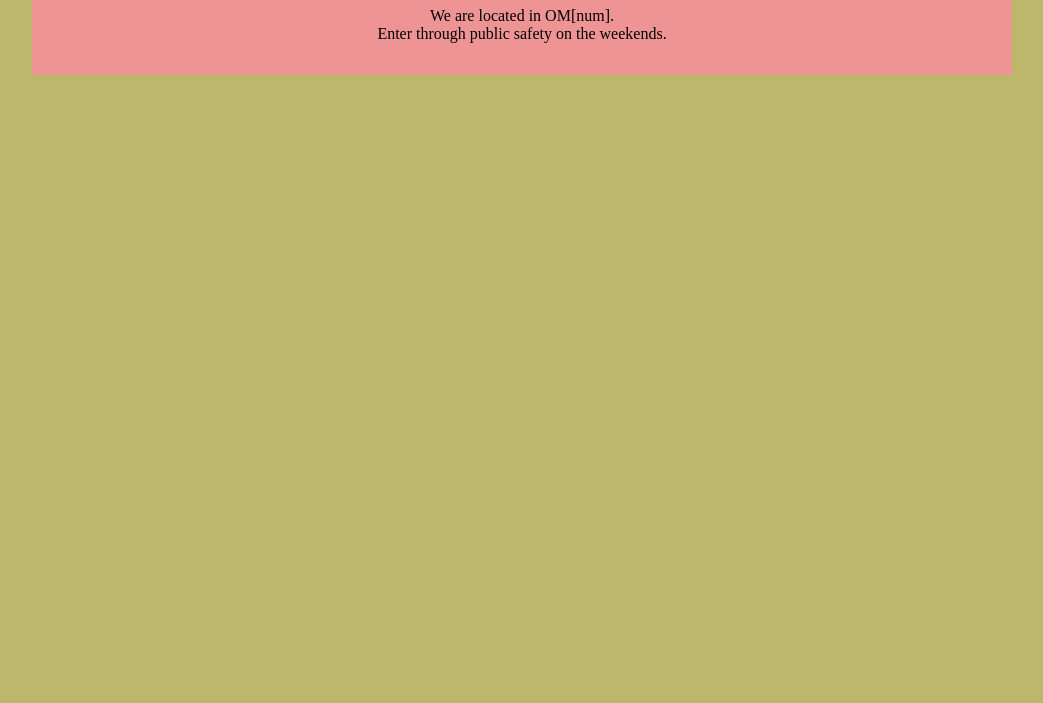
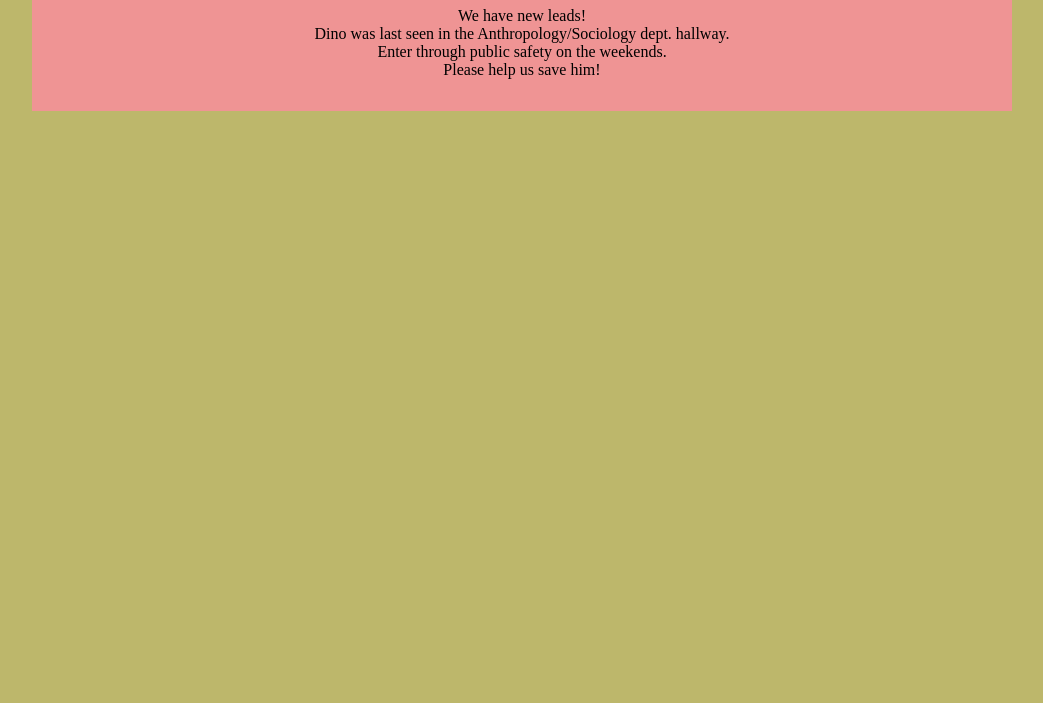
Before and after one commit to djtravz/friendsofdinos, a plain HTML site: page index.html in a window 1280 px wide. Shown: the part 97-800 px from the top of the page, without its empty margins (118-1161 px from the left). Drawn offline with Linux system fonts and the light colour scheme.

Commit message:
Update index.html

```diff
--- a/index.html
+++ b/index.html
@@ -5,7 +5,7 @@
     <body style="background-color:darkkhaki">
         <div style="width:75%;margin:auto;background-color:rgb(239, 148, 148);text-align:center;padding:1em;">
             <h1>Friends of Dinos</h1>
-            <p>We are located in OM[num].<br>Enter through public safety on the weekends.</p>
+            <p>We have new leads!<br>Dino was last seen in the Anthropology/Sociology dept. hallway.<br>Enter through public safety on the weekends.<br>Please help us save him!</p>
         </div>
     </body>
 </html>
```
